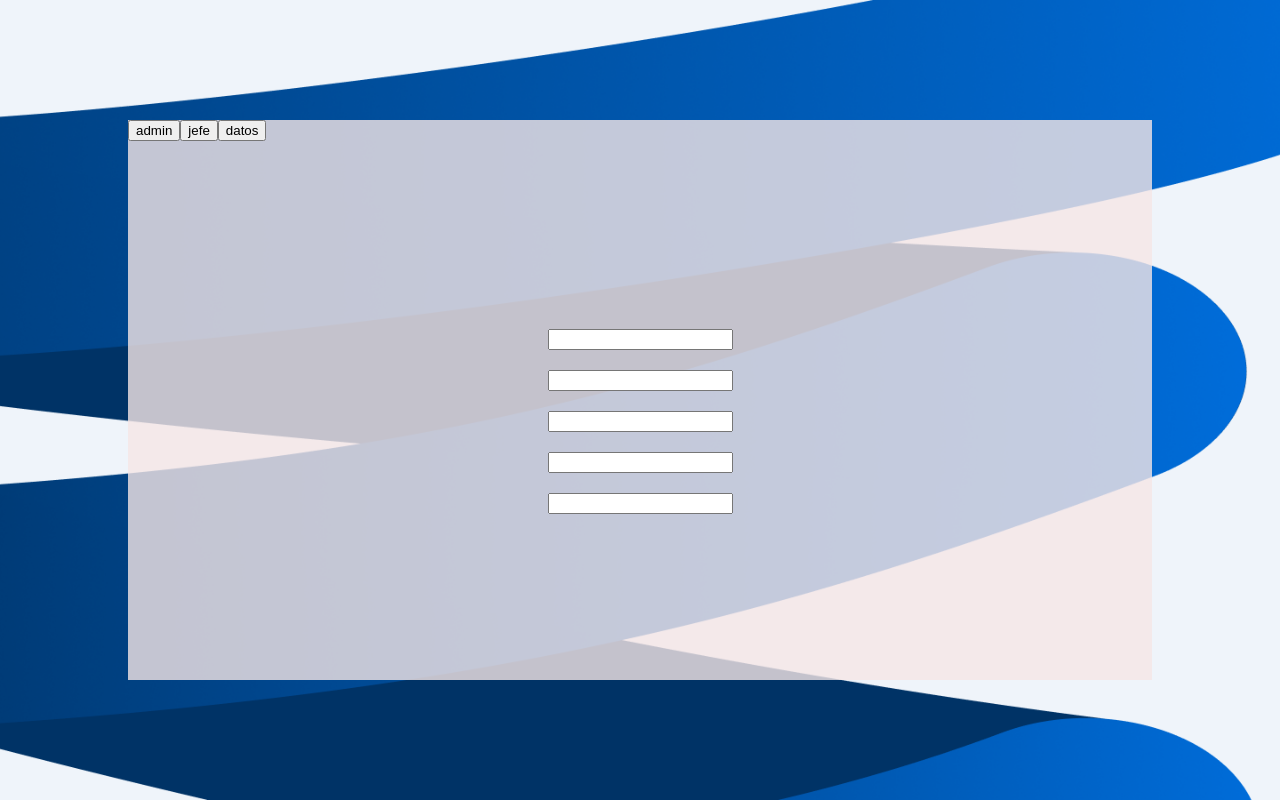
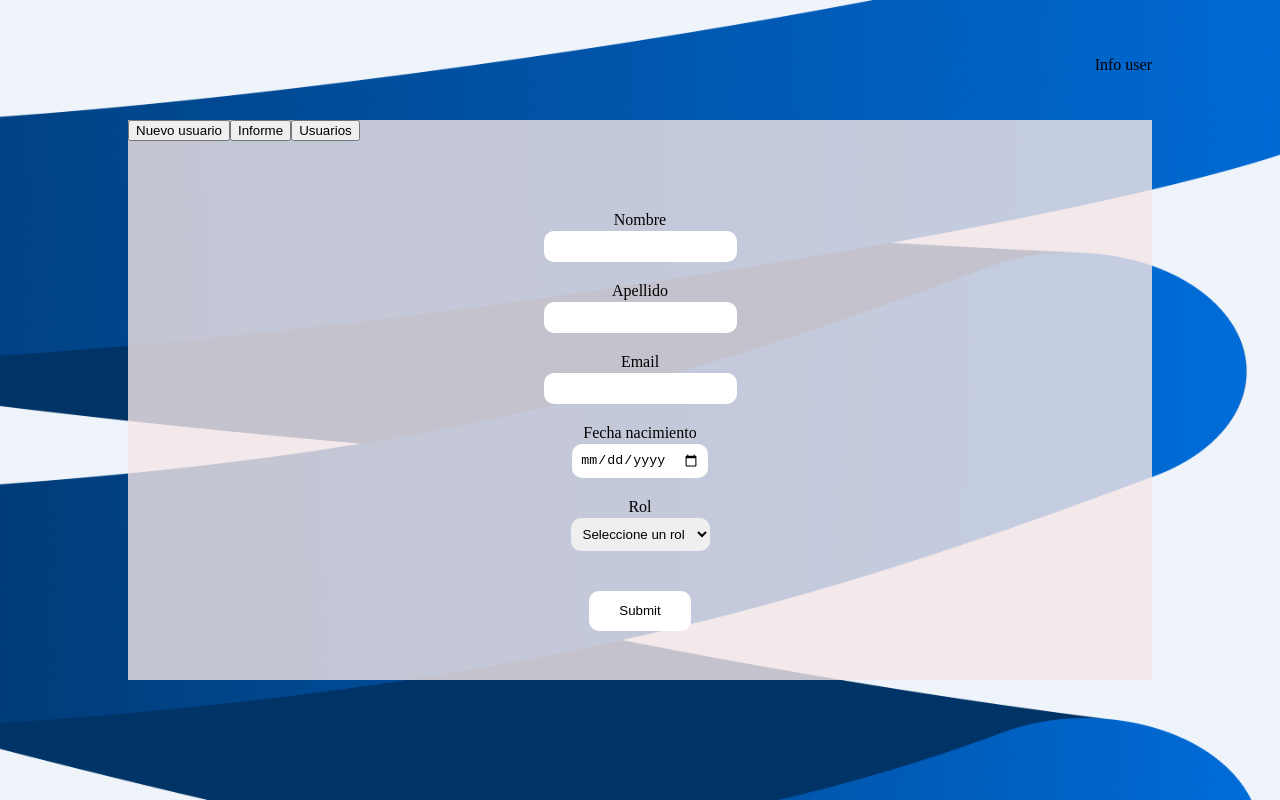
Before and after one commit to juanpabl0svn/frontend_GRINF, a React (Vite) app: page /menu in a window 1280 px wide. Built offline with nearby package versions, Linux system fonts and the light colour scheme.

Commit message:
Agregue mas funcionalidades, mejore el diseño, se debe usar el sessionStorage y continuar con la implementacion, terminar el menu del admin

```diff
--- a/src/App.jsx
+++ b/src/App.jsx
@@ -1,7 +1,7 @@
 import {useState, useEffect} from "react"
 import './index.css'
 
-const URL = 'http://localhost:3000'
+export const URL = 'http://localhost:3000/'
 
 const rol_page = {
   1:'admin',
@@ -20,7 +20,7 @@ function App() {
   const submit = async(e) => {
     e.preventDefault()
     try{
-      const res = await fetch(URL+`/users/${JSON.stringify(user)}`)
+      const res = await fetch(URL+`users/${JSON.stringify(user)}`)
       const data = await res.json()
       if (data){
         setLogIn(JSON.stringify(data))
@@ -41,13 +41,13 @@ function App() {
     <div className="card">
       <form className="form" onSubmit={submit}>
         <div className="data">
-          <label htmlFor="username">Usuario</label>
+          <label htmlFor="username" id="username-label">Usuario</label>
           <div className="separator">
             <input type="text" name="username" id="username" value={user.username} onChange={(e) => {setUser({...user, username: e.target.value })}} />
           </div>
         </div>
         <div className="data">
-          <label htmlFor="password">Contraseña</label>
+          <label htmlFor="password" id="password-label">Contraseña</label>
           <div className="separator">
             <input type="text" name="password" id="password" value={user.password} onChange={(e) => {setUser({...user, password: e.target.value })}} />
           </div>
--- a/src/components/elements/admin.jsx
+++ b/src/components/elements/admin.jsx
@@ -1,21 +1,120 @@
 import React,{useState,useEffect} from 'react'
+import { URL } from '../../App'
 
 export default function NewUser(){
+
+    const [data, setData] = useState({
+        name:'',
+        surname:'',
+        email: '',
+        birthdate: '',
+        role:'0'
+    })
+
+    const put_white_values = () =>{
+        setData({
+            name:'',
+            surname:'',
+            email: '',
+            birthdate: 'dd/mm/yyy',
+            role:'0'
+        })
+    }
+
+    const send_user_data = async(e) =>{
+        e.preventDefault()
+        if (data.role != 0){
+            const new_user = JSON.stringify(data)
+            const req = await fetch(URL+`users/create/${new_user}`)
+            if (req.status != 200){
+                alert('usuario creaado')
+            }else{
+                alert('Error la crear usuarios')
+            }
+            return
+        }
+
+        alert('Escoger rol para el usuario')
+        put_white_values()
+    }
+
+
     return (
     <div >
-        <form className="all" action="">
-            <input type="text" />
-            <input type="text" />
-            <input type="text" />
-            <input type="text" />
-            <input type="text" />
+        <form className="all" onSubmit={send_user_data}>
+            <div className="info">
+                <label htmlFor="name">Nombre</label>
+                <input type="text" id='name' className='form-user' required value={data.name} onChange={(e) =>{setData({...data,name:e.target.value})}}/>
+            </div>
+            <div className="info">
+                <label htmlFor="surname">Apellido</label>
+                <input type="text" id='surname' className='form-user' required value={data.surname} onChange={(e) =>{setData({...data,surname:e.target.value})}}/>
+            </div>
+            <div className="info">
+                <label htmlFor="email">Email</label>
+                <input type="text" id='email' className='form-user' required value={data.email} onChange={(e) =>{setData({...data,email:e.target.value})}}/>
+            </div>
+            <div className="info">
+                <label htmlFor="date">Fecha nacimiento</label>
+                <input type='date' id='date' className='form-user' requiredvalue={data.date} onChange={(e) =>{setData({...data,birthdate:e.target.value})}}/>
+            </div>
+            <div className="info">
+                <label htmlFor="role">Rol</label>
+                <select name="role" id="role" className='form-user' onChange={(e) => setData({...data,role:e.target.value})}>
+                    <option value={0}>Seleccione un rol</option>
+                    <option value={1}>Admin</option>
+                    <option value={2}>Jefe Area</option>
+                    <option value={3}>Colaborador</option>
+                </select>
+            </div>
+            <input type="submit" />
         </form>
     </div>
     )
 }
 
-export function hola(){
+export function CreateInf(){
     return (
-        <h1>New User</h1>
+        <div className="all">
+            <input type="button" value="Generar informe" />
+        </div>
     )
 }
+
+export function SearchUsers(){
+
+    const [users,setUsers] = useState(null)
+
+    useEffect(async()=>{
+        if(users){return}
+        const users = await fetch(URL+`users/all`)
+        const res = await users.json()
+        setUsers(res)
+    },[])
+
+    return(
+        <div className="all scroll">
+            <div className="table">
+                <h4>ID</h4>
+                <h4>Usuario</h4>
+                <h4>Nombre</h4>
+                <h4>Apellido</h4>
+                <h4>Email</h4>
+                <h4>Rol</h4>
+            </div>
+            {
+                users!==null ? users.map(({id,username,name,surname,email,rol})=>{
+                    <div className="user-data">
+                        <p>{id}</p>
+                        <p>{username}</p>
+                        <p>{name}</p>
+                        <p>{surname}</p>
+                        <p>{email}</p>
+                        <p>{rol}</p>
+                    </div>
+
+                }):<h1>Sin registros</h1>
+            }
+        </div>
+    )
+}
--- a/src/components/menu_admin.jsx
+++ b/src/components/menu_admin.jsx
@@ -1,10 +1,12 @@
 import React,{useState} from 'react'
-import NewUser from './elements/admin'
+import NewUser,{CreateInf,SearchUsers} from './elements/admin'
 
 document.title = 'Admin'
 
 const pages = {
-  1:<NewUser/>
+  1:<NewUser/>,
+  2:<CreateInf/>,
+  3:<SearchUsers/>,
  }
 
 const MenuAdmin = () => {
@@ -13,15 +15,18 @@ const MenuAdmin = () => {
 
   return (
     <div className='page'>
+      <div className="user-main">
+        <p>Info user</p>
+      </div>
       <header>
         <nav>
-          <a href=""><input type="button" value="admin" onClick={(e)=>{
+          <a href=""><input type="button" value="Nuevo usuario" onClick={(e)=>{
             e.preventDefault();
             setPage(1)}}/></a>
-          <a href=""><input type="button" value="jefe" onClick={(e)=>{
+          <a href=""><input type="button" value="Informe" onClick={(e)=>{
             e.preventDefault()
             setPage(2)}} /></a>
-          <a href=""><input type="button" value="datos" onClick={(e)=>{
+          <a href=""><input type="button" value="Usuarios" onClick={(e)=>{
             e.preventDefault()
             setPage(3)}} /></a>
           </nav>
--- a/src/index.css
+++ b/src/index.css
@@ -14,7 +14,7 @@ html{
   background-color: rgba(245, 231, 231, 0.8);
 
   height: 60vh;
-  width: 45vh;
+  width: 30vw;
   border-radius: 20px;
 
   display: flex;
@@ -25,6 +25,11 @@ html{
 .form{
   display: flex;
   flex-direction: column;
+  width: 20vw;
+}
+
+.data{
+  width: 15vw;
 }
 
 .actions{
@@ -45,7 +50,7 @@ html{
   background: #fffefe;
 }
 
-label{
+#username-label,#password-label{
   margin-left: 15px;
 }
 
@@ -66,7 +71,6 @@ a:hover{
   text-decoration: underline;
 }
 
-
 .page{
   position: absolute;
   top:50%;
@@ -80,7 +84,6 @@ a:hover{
   background-color: rgba(245, 231, 231, 0.8);
 }
 
-
 .all{
   display: flex;
   align-items: center;
@@ -90,3 +93,38 @@ a:hover{
   height: 100%;
   gap: 20px;
 }
+
+.info{
+  display: flex;
+  flex-direction: column;
+  justify-content: center;
+  align-items: center;
+  gap: 2px;
+}
+
+
+.form-user{
+  border-radius: 10px;
+  border: none;
+  outline: 10px;
+  padding: 8px;
+}
+
+.scroll{
+  overflow: auto;
+}
+
+.table{
+  position: absolute;
+  top: 20px;
+  display: flex;
+  gap: 25px;
+  margin-left: 40px;
+}
+
+
+.user-main{
+  position: absolute;
+  top: -80px;
+  right: 0px;
+}
```
